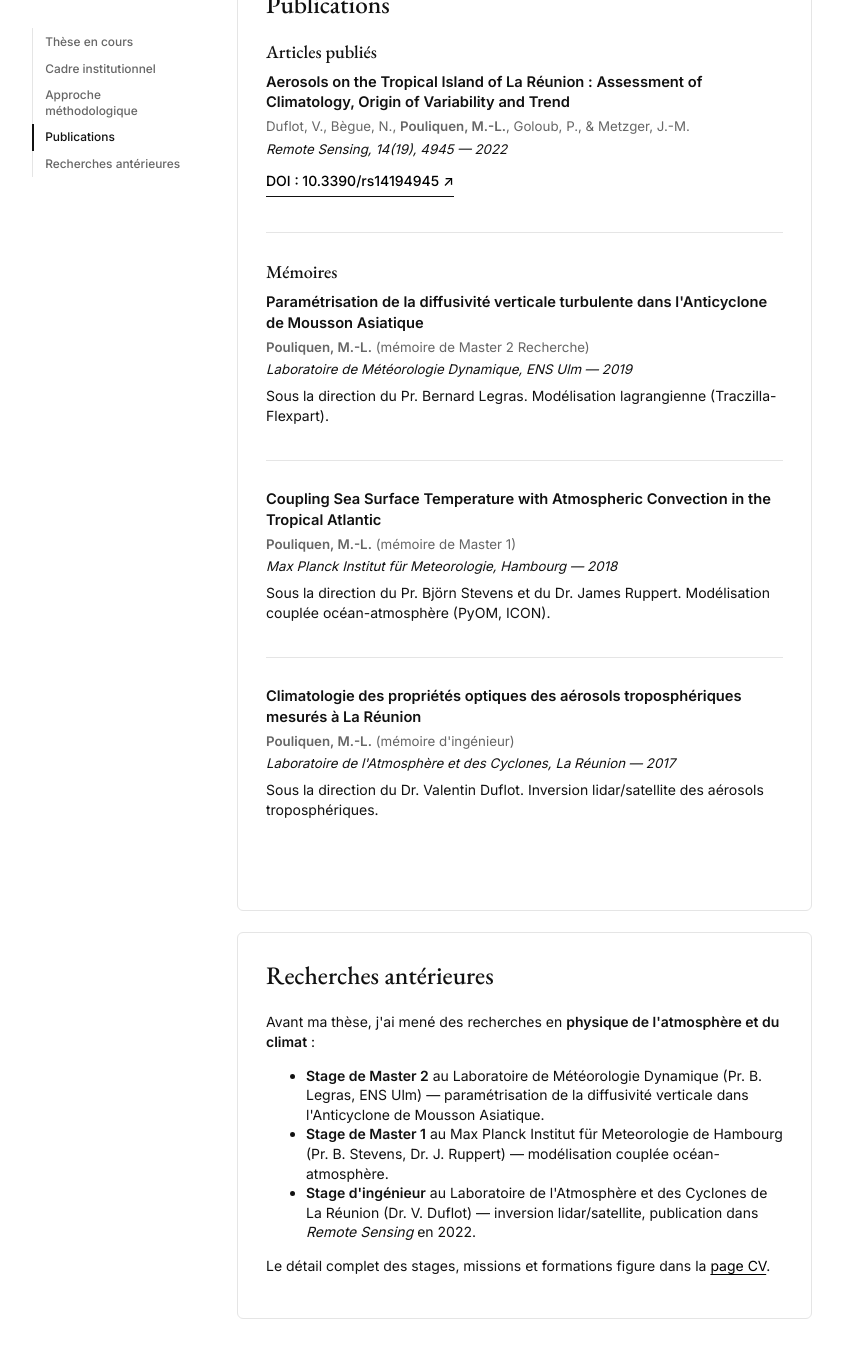
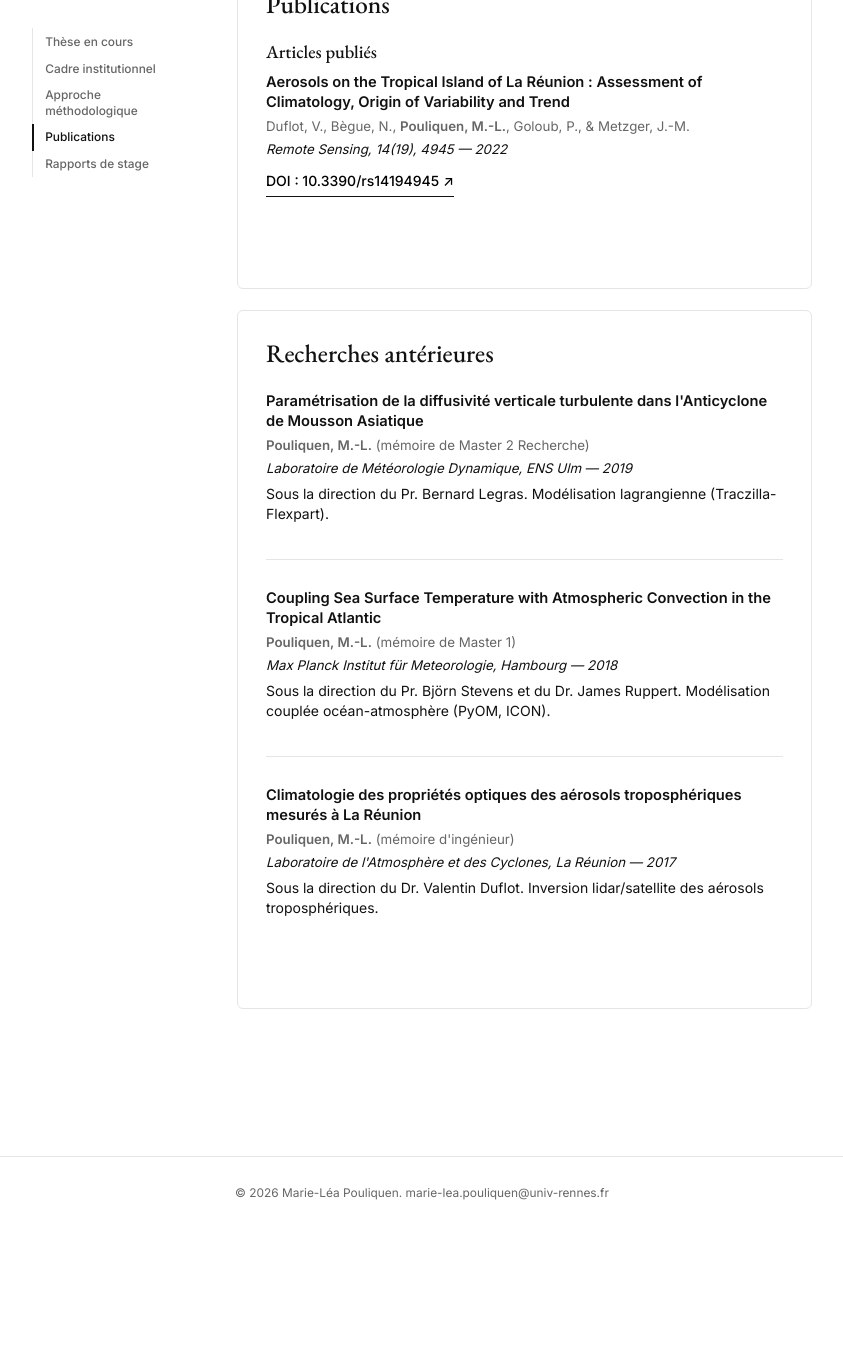
Before and after one commit to marieleapouliquen/marieleapouliquen.github.io, a Jekyll site: the page built from _pages/recherche.md, in a window 1280 px wide and 1400 px high, scrolled down 1760 px. Shown: the top 1358 px of the window, without its empty margins (218-1061 px from the left). Built offline with Jekyll 4.4.1, drawn with Linux system fonts in a browser that asks for light colours; after the commit the page ends 3002 px from its top, so only the background shows below that.

Commit message:
Update recherche.md

```diff
--- a/_pages/recherche.md
+++ b/_pages/recherche.md
@@ -14,7 +14,7 @@ body_class: page-cv
     <li><a href="#cadre">Cadre institutionnel</a></li>
     <li><a href="#methodes">Approche méthodologique</a></li>
     <li><a href="#publications">Publications</a></li>
-    <li><a href="#anterieur">Recherches antérieures</a></li>
+    <li><a href="#anterieur">Rapports de stage</a></li>
   </ul>
 </aside>
 
@@ -92,7 +92,10 @@ body_class: page-cv
   <p><a href="https://doi.org/10.3390/rs14194945" class="external-link">DOI : 10.3390/rs14194945 ↗</a></p>
 </div>
 
-<h3>Mémoires</h3>
+</section>
+
+<section class="cv-section" id="anterieur">
+<h2>Recherches antérieures</h2>
 
 <div class="publication">
   <p class="pub-title">Paramétrisation de la diffusivité verticale turbulente dans l'Anticyclone de Mousson Asiatique</p>
@@ -114,20 +117,7 @@ body_class: page-cv
   <p class="pub-venue">Laboratoire de l'Atmosphère et des Cyclones, La Réunion — 2017</p>
   <p>Sous la direction du Dr. Valentin Duflot. Inversion lidar/satellite des aérosols troposphériques.</p>
 </div>
-</section>
 
-<section class="cv-section" id="anterieur">
-<h2>Recherches antérieures</h2>
-
-<p>Avant ma thèse, j'ai mené des recherches en <strong>physique de l'atmosphère et du climat</strong>&nbsp;:</p>
-
-<ul>
-  <li><strong>Stage de Master 2</strong> au Laboratoire de Météorologie Dynamique (Pr. B. Legras, ENS Ulm) — paramétrisation de la diffusivité verticale dans l'Anticyclone de Mousson Asiatique.</li>
-  <li><strong>Stage de Master 1</strong> au Max Planck Institut für Meteorologie de Hambourg (Pr. B. Stevens, Dr. J. Ruppert) — modélisation couplée océan-atmosphère.</li>
-  <li><strong>Stage d'ingénieur</strong> au Laboratoire de l'Atmosphère et des Cyclones de La Réunion (Dr. V. Duflot) — inversion lidar/satellite, publication dans <em>Remote Sensing</em> en 2022.</li>
-</ul>
-
-<p>Le détail complet des stages, missions et formations figure dans la <a href="{{ '/cv/' | relative_url }}">page CV</a>.</p>
 </section>
 
 </div>
```
